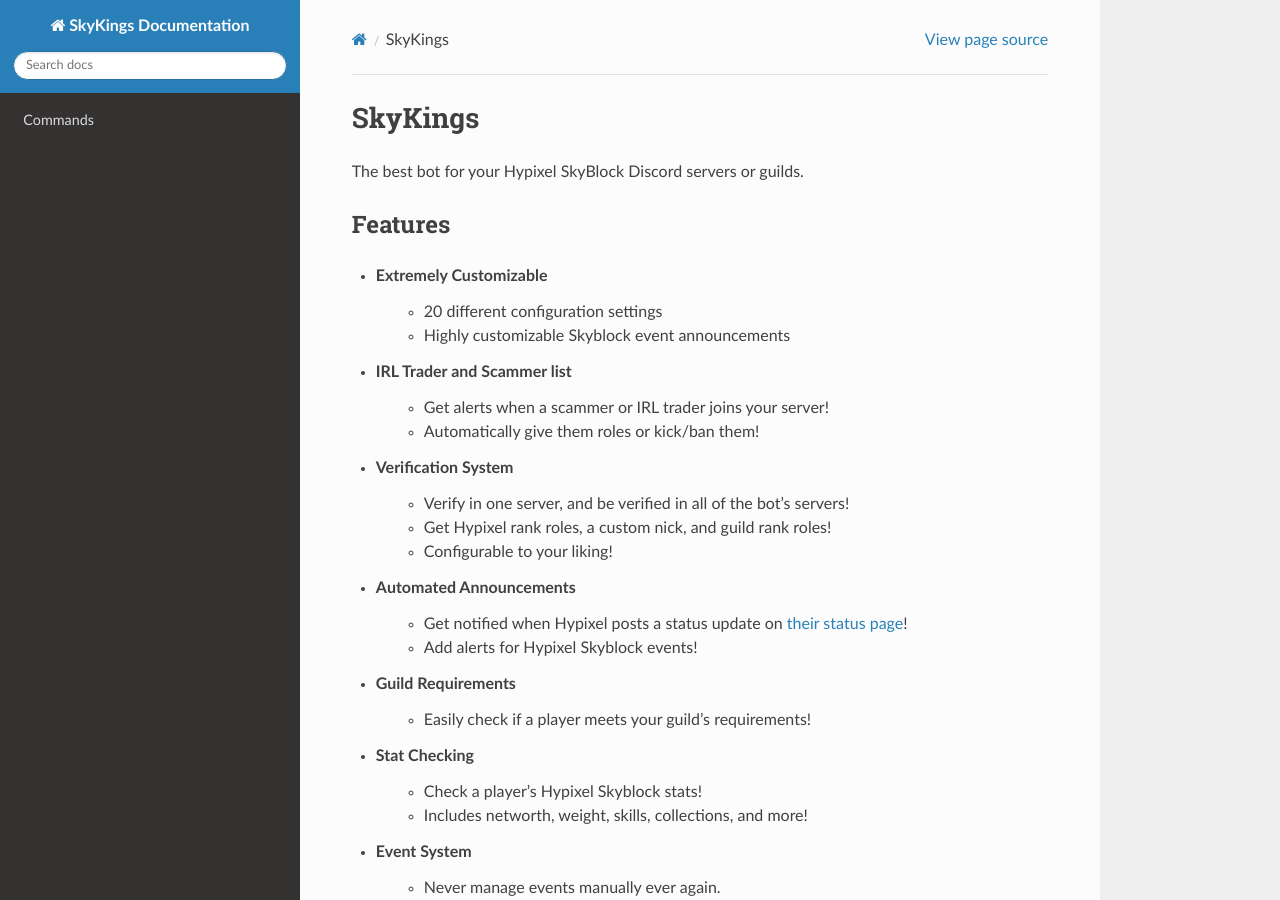
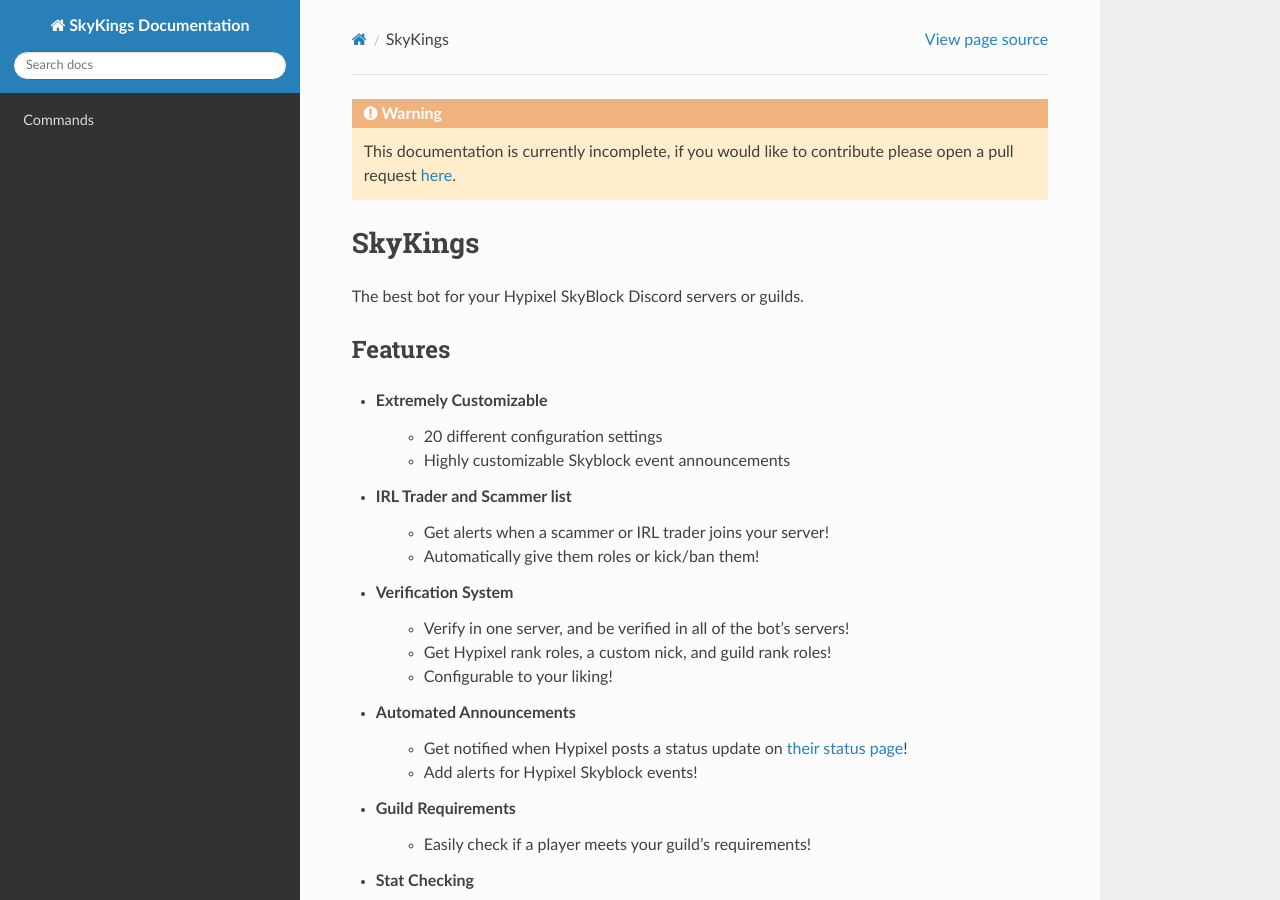
Before and after one commit to SkyKings-Guild/documentation, a Sphinx documentation site: the page built from source/index.rst, in a window 1280 px wide and 900 px high. Built offline with Sphinx 7.4.7 and the Read the Docs theme 2.0.0, drawn with Linux system fonts in a browser that asks for light colours.

Commit message:
Update index.rst

```diff
--- a/source/index.rst
+++ b/source/index.rst
@@ -1,3 +1,6 @@
+.. warning::
+    This documentation is currently incomplete, if you would like to contribute please open a pull request `here <https://github.com/SkyKings-Guild/documentation>`_.
+
 SkyKings
 =========
 
```
